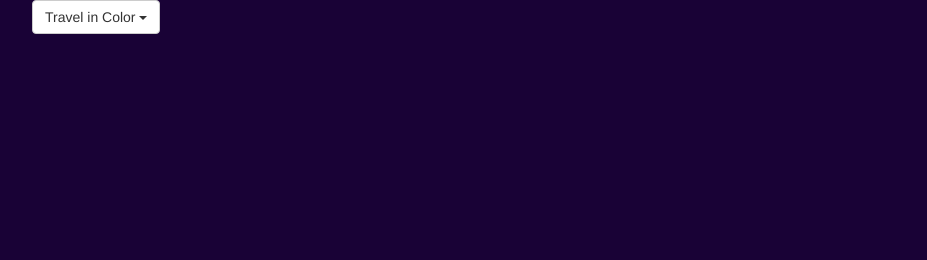
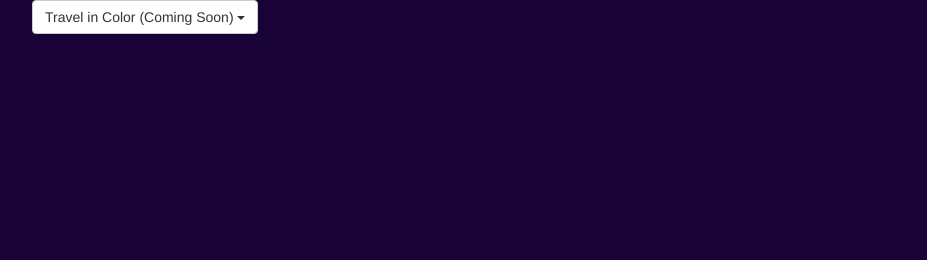
Before and after one commit to selenashang/selenashang.github.io, a plain HTML site: page index.html in a window 1280 px wide. Shown: the top 260 px of the page, without its empty margins (38-965 px from the left). Drawn offline with nearby package versions, Linux system fonts and the light colour scheme.

Commit message:
coming soon

```diff
--- a/index.html
+++ b/index.html
@@ -88,7 +88,7 @@ function getTime(){
 <div class="container">
 
   <div class="dropdown">
-    <button class="btn btn-default dropdown-toggle" type="button" id="menu1" data-toggle="dropdown">Travel in Color
+    <button class="btn btn-default dropdown-toggle" type="button" id="menu1" data-toggle="dropdown">Travel in Color (Coming Soon)
     <span class="caret"></span></button>
     <ul class="dropdown-menu" role="menu" aria-labelledby="menu1">
       <li role="presentation"><a role="menuitem" tabindex="-1" href="#">New York</a><option value="America/New_York"></option></li>
```
